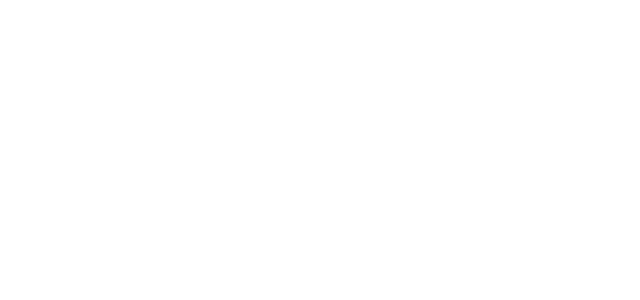
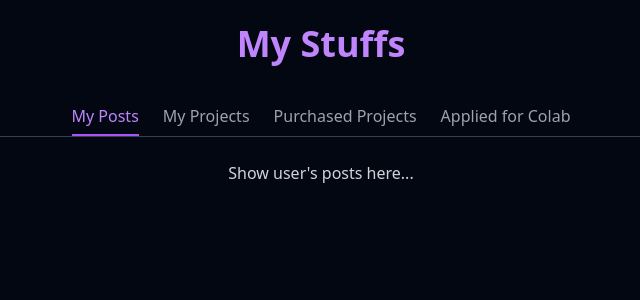
Before and after one commit to thefearlesscoder/Tech-Bridge, a React (Vite) app in the folder frontend/: page /my-space in a window 1280 px wide. Before the commit this address had no page. Shown: the top 300 px of the page, without its empty margins (319-959 px from the left). Built offline with nearby package versions, Linux system fonts and the light colour scheme; no server answers.

Commit message:
Make my space page

```diff
--- a/frontend/src/App.jsx
+++ b/frontend/src/App.jsx
@@ -13,6 +13,7 @@
 import MakeCommunityPost from './pages/MakeCommunityPost.jsx';
 import { Project } from './pages/Project.jsx';
 import ProjectDetail from './pages/ProjectDetail.jsx';
+import { MySpace } from './pages/MySpace.jsx';
 
 function App() {
   return (
@@ -26,6 +27,7 @@
         <Route path="/make-post" element={<MakeCommunityPost />} />
         <Route path="/projects/" element={<Project />} />
         <Route path="/project-detail" element={<ProjectDetail />} />
+        <Route path="/my-space" element={<MySpace />} />
 
       </Routes>
     </div>
--- a/frontend/src/pages/CommunityPage.jsx
+++ b/frontend/src/pages/CommunityPage.jsx
@@ -2,45 +2,75 @@
 import React, { useEffect, useState } from "react";
 
 const CommunityPage = () => {
-    const [posts, setPosts] = useState([]);
+  const [vcPosts, setVcPosts] = useState([]);
+  const [collabPosts, setCollabPosts] = useState([]);
+  const [role, setRole] = useState("All");
 
   useEffect(() => {
-        const fetchPosts = async () => {
+    const fetchVcPosts = async () => {
       try {
-            const response = await axios.get("http://localhost:8000/api/v1/community/getpostofrole");
-            setPosts(response.data);
+        const response = await axios.post(
+          "http://localhost:8000/api/v1/community/getpostofrole",
+          { role: "VC" },
+          { withCredentials: true }
+        );
+        setVcPosts(response.data.data);
       } catch (error) {
-            console.error("Error fetching posts:", error);
+        console.error("Error fetching VC posts:", error);
       }
     };
 
-        fetchPosts();
+    const fetchCollabPosts = async () => {
+      try {
+        const response = await axios.post(
+          "http://localhost:8000/api/v1/community/getpostofrole",
+          { role: "Collab" },
+          { withCredentials: true }
+        );
+        setCollabPosts(response.data.data);
+      } catch (error) {
+        console.error("Error fetching Collab posts:", error);
+      }
+    };
+
+    fetchVcPosts();
+    fetchCollabPosts();
   }, []);
 
+  const allPosts = [...vcPosts, ...collabPosts];
+  const filteredPosts =
+    role === "All" ? allPosts : allPosts.filter((post) => post.role === role);
 
   const handleApply = (id) => {
-    setPosts((prevPosts) =>
-      prevPosts.map((post) =>
-        post.id === id ? { ...post, applicants: post.applicants + 1 } : post
-      )
-    );
-    alert(`Applied to: ${posts.find((post) => post.id === id).title}`);
+    alert(`Applied to: ${allPosts.find((post) => post._id === id)?.title}`);
   };
-
-
-
 
   return (
     <div className="min-h-screen bg-gray-950 text-white py-10 px-4">
       <h1 className="text-3xl font-bold text-center mb-8">Community Posts</h1>
 
-
+      {/* Filter Dropdown */}
+      <div className="mb-6 text-center">
+        <label htmlFor="role-filter" className="mr-2 text-lg font-medium">
+          Filter by Role:
+        </label>
+        <select
+          id="role-filter"
+          value={role}
+          onChange={(e) => setRole(e.target.value)}
+          className="bg-gray-800 text-white px-4 py-2 rounded-lg border border-gray-600"
+        >
+          <option value="All">All</option>
+          <option value="VC">VC</option>
+          <option value="Collab">Collab</option>
+        </select>
+      </div>
 
       {/* Posts Section */}
       <div className="grid grid-cols-1 md:grid-cols-2 lg:grid-cols-3 gap-6">
-        {posts.map((post) => (
+        {filteredPosts.map((post) => (
           <div
-            key={post.id}
+           key={`${post._id}-${post.role}`}
             className="bg-gray-800 border border-gray-700 rounded-lg p-6 shadow-lg flex flex-col justify-between"
           >
             <div>
@@ -48,24 +78,29 @@
                 {post.title}
               </h2>
               <p className="text-gray-300 mb-4">{post.description}</p>
+
               <h3 className="text-sm font-medium text-gray-400 mb-2">
-                Required Skills:
+                Looking For:
               </h3>
               <ul className="list-disc list-inside text-gray-300 mb-4">
-                {post.skills.map((skill, index) => (
+                {post.lookingFor.map((skill, index) => (
                   <li key={index}>{skill}</li>
                 ))}
               </ul>
+
+              {post.role === "VC" && (
                 <p className="text-sm text-gray-400 mb-2">
-                <strong>Remuneration:</strong> {post.remuneration}
+                  <strong>Budget:</strong> ${post.budget}
                 </p>
+              )}
+
               <p className="text-sm text-gray-400">
-                <strong>Applicants:</strong> {post.applicants}
+                <strong>Role:</strong> {post.role}
               </p>
             </div>
             <button
               className="mt-4 bg-purple-600 hover:bg-purple-700 text-white py-2 px-4 rounded-lg transition"
-              onClick={() => handleApply(post.id)}
+              onClick={() => handleApply(post._id)}
             >
               Apply Now
             </button>
--- /dev/null
+++ b/frontend/src/pages/MySpace.jsx
@@ -0,0 +1,69 @@
+import axios from 'axios';
+import React, { useEffect, useState } from 'react';
+import { useSelector } from 'react-redux';
+
+export const MySpace = () => {
+  const tabs = ["My Posts", "My Projects", "Purchased Projects", "Applied for Colab"];
+  const [activeTab, setActiveTab] = useState(tabs[0]);
+
+  const { user } = useSelector((state) => state.auth);
+    console.log(user);
+
+ const [myPosts, setMyPosts] = useState([]);
+ const [myProjects, setMyProjects] = useState([]);
+
+ useEffect(() => {
+    const fetchMyPosts = async () => {
+      try {
+        const response = await axios.get("http://localhost:8000/api/v1/community/getmyposts", {
+          withCredentials: true,
+        });
+        setMyPosts(response.data.data);
+      } catch (error) {
+        console.error("Error fetching my posts:", error);
+      }
+    };
+
+    fetchMyPosts();
+  }, []);
+
+  console.log("My Posts", myPosts);
+
+  return (
+    <div className="p-6 text-white bg-gray-950 min-h-screen">
+      {/* Page Heading */}
+      <h1 className="text-4xl font-extrabold text-center text-purple-400 mb-10">
+        My Stuffs
+      </h1>
+
+      {/* Tabs */}
+      <div className="border-b border-gray-700 mb-6">
+        <div className="flex justify-center space-x-6">
+          {tabs.map((tab) => (
+            <button
+              key={tab}
+              onClick={() => setActiveTab(tab)}
+              className={`pb-2 text-base font-medium relative transition-all duration-200
+                ${activeTab === tab ? "text-purple-400" : "text-gray-400"}
+                hover:text-purple-300`}
+            >
+              {tab}
+              <span
+                className={`absolute left-0 bottom-0 h-0.5 w-full bg-purple-500 transition-all duration-300
+                  ${activeTab === tab ? "opacity-100" : "opacity-0 group-hover:opacity-50"}`}
+              ></span>
+            </button>
+          ))}
+        </div>
+      </div>
+
+      {/* Content Area */}
+      <div className="mt-6 text-center text-gray-300">
+        {activeTab === "My Posts" && <div>Show user's posts here...</div>}
+        {activeTab === "My Projects" && <div>List of user's created projects...</div>}
+        {activeTab === "Purchased Projects" && <div>List of purchased projects...</div>}
+        {activeTab === "Applied for Colab" && <div>Collaborations user applied for...</div>}
+      </div>
+    </div>
+  );
+};
```
Lines whose indentation alone changed are shown as unchanged.
